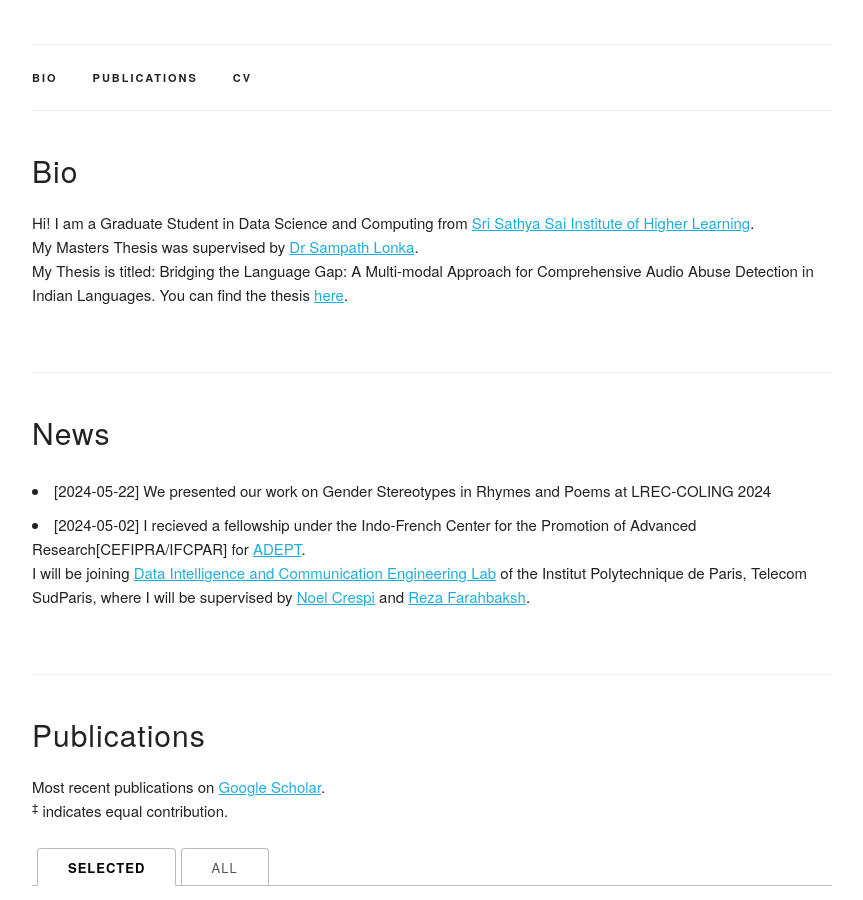
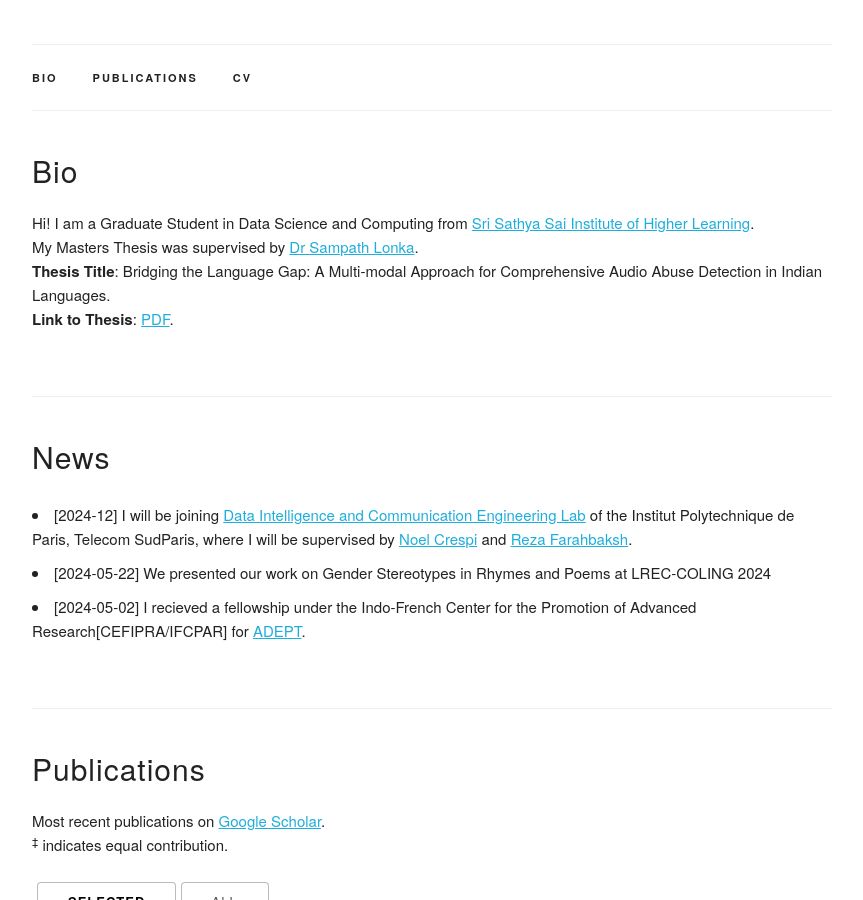
Before and after one commit to callmesanfornow/callmesanfornow.github.io, a Jekyll site: the page built from index.html, in a window 1280 px wide and 900 px high, scrolled down 307 px. Shown: the whole window, without its empty margins (208-1071 px from the left). Built offline with Jekyll 4.4.1, drawn with Linux system fonts in a browser that asks for light colours; some web fonts are replaced.

Commit message:
Update index.html

```diff
--- a/index.html
+++ b/index.html
@@ -9,7 +9,8 @@ title: Home
     Hi! I am a Graduate Student in Data Science and Computing from <a href="https://www.sssihl.edu.in/" target="_blank">Sri Sathya Sai Institute of Higher Learning</a>.
     <br/>My Masters Thesis was supervised by <a href="https://scholar.google.co.in/citations?user=IahaV5wAAAAJ&hl=en" target="_blank">Dr Sampath Lonka</a>.
     <br/>
-    My Thesis is titled: Bridging the Language Gap: A Multi-modal Approach for Comprehensive Audio Abuse Detection in Indian Languages. You can find the thesis <a href="https://drive.google.com/file/d/1akE61TW3ir1L9b3aDPWD5Wtv02B_oomJ/view?usp=sharing" target="_blank">here</a>.
+    <b>Thesis Title</b>: Bridging the Language Gap: A Multi-modal Approach for Comprehensive Audio Abuse Detection in Indian Languages.
+    </br><b>Link to Thesis</b>: <a href="https://drive.google.com/file/d/1akE61TW3ir1L9b3aDPWD5Wtv02B_oomJ/view?usp=sharing" target="_blank">PDF</a>.
     <br>
 </p>
 
@@ -20,10 +21,12 @@ title: Home
   <h4>News</h4>
   <p>
     <li>
+      [2024-12] I will be joining <a href="https://dice.wp.telecom-sudparis.eu" target="_blank">Data Intelligence and Communication Engineering Lab</a> of the Institut Polytechnique de Paris, Telecom SudParis, where I will be supervised by <a href="https://noelcrespi.wp.telecom-sudparis.eu" target="_blank">Noel Crespi</a> and <a href="https://scholar.google.com/citations?user=HukBnBlWTE0C&hl=en" target="_blank">Reza Farahbaksh</a>.
+    </li>
+    <li>
       [2024-05-22] We presented our work on Gender Stereotypes in Rhymes and Poems at LREC-COLING 2024</li>
     <li>
-      [2024-05-02] I recieved a fellowship under the Indo-French Center for the Promotion of Advanced Research[CEFIPRA/IFCPAR] for <a href="https://ifindia.cdn.betanet.in/ifindia/uploads/2024/03/PhD-in-AI-Computer-Science.pdf" target="_blank">ADEPT</a>. <br/>
-      I will be joining <a href="https://dice.wp.telecom-sudparis.eu" target="_blank">Data Intelligence and Communication Engineering Lab</a> of the Institut Polytechnique de Paris, Telecom SudParis, where I will be supervised by <a href="https://noelcrespi.wp.telecom-sudparis.eu" target="_blank">Noel Crespi</a> and <a href="https://scholar.google.com/citations?user=HukBnBlWTE0C&hl=en" target="_blank">Reza Farahbaksh</a>.
+      [2024-05-02] I recieved a fellowship under the Indo-French Center for the Promotion of Advanced Research[CEFIPRA/IFCPAR] for <a href="https://ifindia.cdn.betanet.in/ifindia/uploads/2024/03/PhD-in-AI-Computer-Science.pdf" target="_blank">ADEPT</a>.
     </li>
   </p>
 
```
